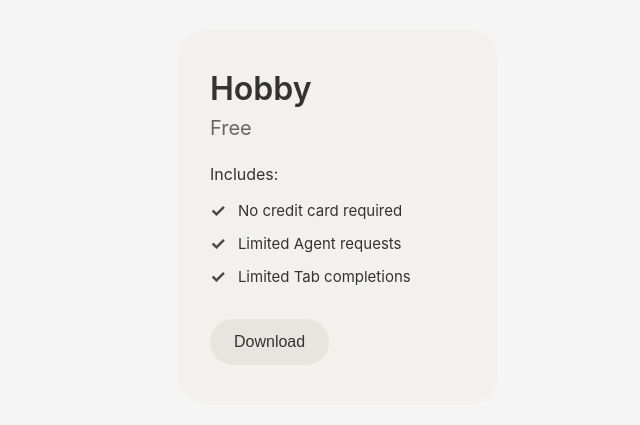
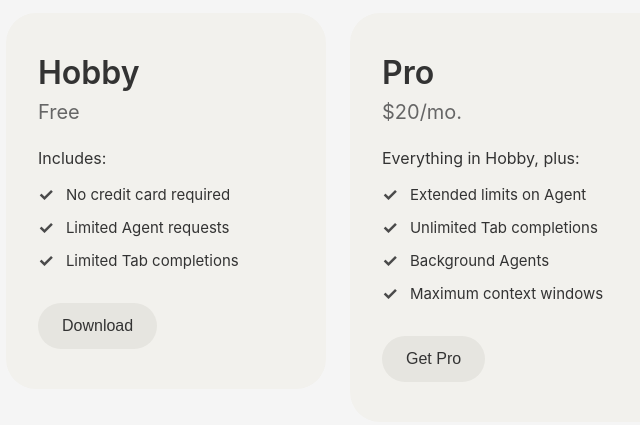
Before and after one commit to ntmedina-git/Live-Class-1-Git-Intro, a plain HTML site: page index.html in a window 1280 px wide. Shown: the part 183-608 px from the top of the page, without its empty margins (302-942 px from the left). Drawn offline with Linux system fonts and the light colour scheme.

Commit message:
Recovering Pro Card

```diff
--- a/index.html
+++ b/index.html
@@ -30,6 +30,32 @@
             </div>
             <button class="download-button">Download</button>
         </div>
+        <div class="card">
+            <h1 class="card-title">Pro</h1>
+            <p class="card-price">$20/mo.</p>
+            <div class="card-content">
+                <p class="includes-text">Everything in Hobby, plus:</p>
+                <ul class="features-list">
+                    <li>
+                        <span class="checkmark">✓</span>
+                        Extended limits on Agent
+                    </li>
+                    <li>
+                        <span class="checkmark">✓</span>
+                        Unlimited Tab completions
+                    </li>
+                    <li>
+                        <span class="checkmark">✓</span>
+                        Background Agents
+                    </li>
+                    <li>
+                        <span class="checkmark">✓</span>
+                        Maximum context windows
+                    </li>
+                </ul>
+            </div>
+            <button class="download-button">Get Pro</button>
+        </div>
     </div>
 </body>
 </html>
```
